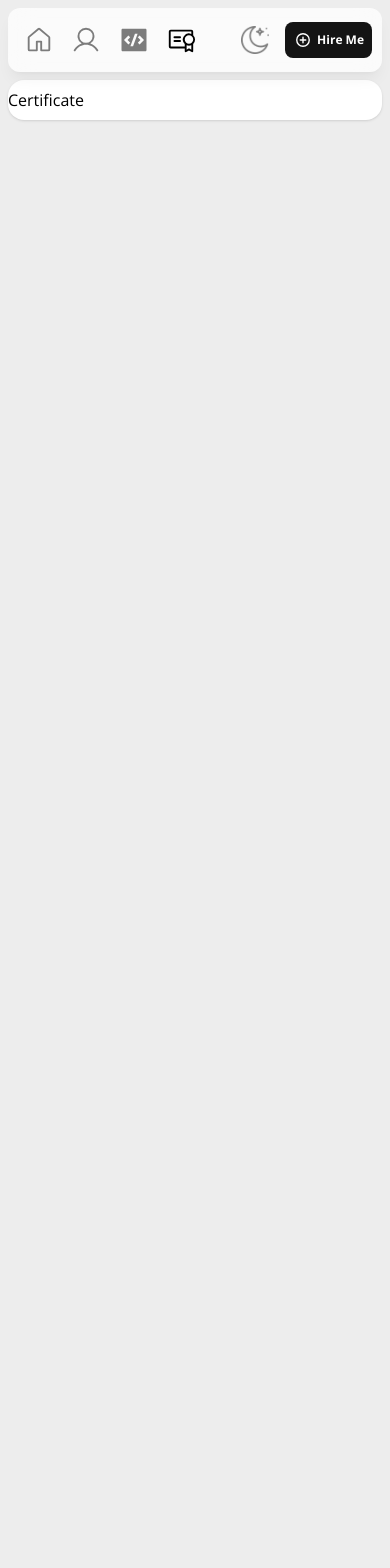
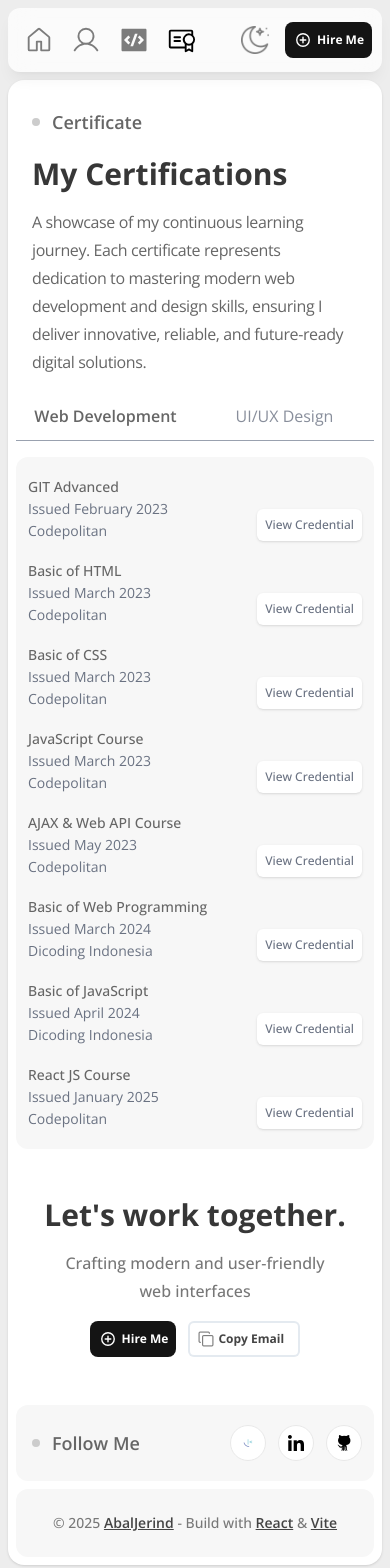
Before and after one commit to Abaljerind/portofolio-jerind, a React (Vite) app: page /certificate in a window 390 px wide. Shown: the top 1568 px of the page. Before the commit the page ends 844 px from the top, so only its background shows below. Built offline with nearby package versions, Linux system fonts and the light colour scheme.

Commit message:
Feat(Certificate): create new page with tab navigation, certificate list, and modal viewer
Done styling for mobile width

```diff
--- a/src/pages/Certificate.jsx
+++ b/src/pages/Certificate.jsx
@@ -1,5 +1,217 @@
+import { useState } from "react";
+import ContactSection from "../components/ContactSection";
+import Footer from "../components/Footer";
+import GrayCircle from "../components/GrayCircle";
+import { IoClose } from "react-icons/io5";
+import { PiMedalLight } from "react-icons/pi";
+
 const Certificate = () => {
-  return <div>Certificate</div>;
+  const [activeTab, setActiveTab] = useState("web");
+  const [selectedCert, setSelectedCert] = useState(null);
+
+  const certifications = {
+    web: [
+      {
+        title: "GIT Advanced",
+        issued: "Issued February 2023",
+        provider: "Codepolitan",
+        image: "../images/certificates/git.webp",
+      },
+      {
+        title: "Basic of HTML",
+        issued: "Issued March 2023",
+        provider: "Codepolitan",
+        image: "../images/certificates/basic-html.webp",
+      },
+      {
+        title: "Basic of CSS",
+        issued: "Issued March 2023",
+        provider: "Codepolitan",
+        image: "../images/certificates/basic-css.webp",
+      },
+      {
+        title: "JavaScript Course",
+        issued: "Issued March 2023",
+        provider: "Codepolitan",
+        image: "../images/certificates/js-course.webp",
+      },
+      {
+        title: "AJAX & Web API Course",
+        issued: "Issued May 2023",
+        provider: "Codepolitan",
+        image: "../images/certificates/ajax-and-web-api-course.webp",
+      },
+      {
+        title: "Basic of Web Programming",
+        issued: "Issued March 2024",
+        provider: "Dicoding Indonesia",
+        image: "../images/certificates/basic-web-programming.webp",
+      },
+      {
+        title: "Basic of JavaScript",
+        issued: "Issued April 2024",
+        provider: "Dicoding Indonesia",
+        image: "../images/certificates/basic-javascript.webp",
+      },
+      {
+        title: "React JS Course",
+        issued: "Issued January 2025",
+        provider: "Codepolitan",
+        image: "../images/certificates/react-js-course.webp",
+      },
+    ],
+
+    uiux: [
+      {
+        title: "UI/UX & Product Management Bootcamp",
+        issued: "Issued February 2025",
+        provider: "HariSenin",
+        image: "../images/certificates/ui-ux.webp",
+      },
+    ],
+  };
+
+  return (
+    <>
+      <div className="px-2">
+        {/* header */}
+        <header className="title-about flex items-center justify-between px-4 py-5 lg:px-6">
+          <div className="flex items-center justify-between">
+            <GrayCircle />
+            <p className="text-lg font-semibold text-[#666666] md:text-xl dark:text-[#C0C0C0]">
+              Certificate
+            </p>
+          </div>
+        </header>
+
+        <section className="my-projects flex flex-col px-4">
+          <h2 className="mb-4 text-3xl font-bold text-[#373737] md:mt-4 md:mb-6 md:text-4xl dark:text-white">
+            My Certifications
+          </h2>
+          <p className="mb-4 text-[16px] leading-7 tracking-tight text-pretty text-[#666666] md:text-lg dark:text-[#C0C0C0]">
+            A showcase of my continuous learning journey. Each certificate
+            represents dedication to mastering modern web development and design
+            skills, ensuring I deliver innovative, reliable, and future-ready
+            digital solutions.
+          </p>
+        </section>
+        {/* ./ header */}
+
+        {/* content */}
+        <main>
+          {/* tab */}
+          <nav
+            className="mx-auto flex border-b border-gray-400"
+            aria-label="Certification categories"
+          >
+            <button
+              className={`flex-1 p-3 text-center ${activeTab === "web" ? "font-semibold text-[#666666] transition-all duration-300 dark:text-[#c0c0c0]" : "text-gray-500/80"} cursor-pointer`}
+              onClick={() => setActiveTab("web")}
+            >
+              Web Development
+            </button>
+            <button
+              className={`flex-1 p-3 text-center ${activeTab === "uiux" ? "font-semibold text-[#666] transition-all duration-300 dark:text-[#c0c0c0]" : "text-gray-500/80"} cursor-pointer`}
+              onClick={() => setActiveTab("uiux")}
+            >
+              UI/UX Design
+            </button>
+          </nav>
+          {/* ./ tab */}
+
+          {/* tab content */}
+          <section className="mt-4 flex-1 space-y-5 rounded-xl bg-[#F7F7F7] px-3 py-5 dark:bg-[#2C2C2C]">
+            {certifications[activeTab].map((cert, idx) => {
+              return (
+                <article
+                  className="flex items-end justify-between gap-1.5"
+                  key={idx + 1}
+                >
+                  <div className="flex flex-col gap-0.5">
+                    <h3 className="text-sm font-medium text-[#666] dark:text-[#c0c0c0]">
+                      {cert.title}
+                    </h3>
+                    <p className="text-sm text-gray-500 dark:text-gray-200">
+                      {cert.issued}
+                    </p>
+                    <p className="text-sm text-gray-500 dark:text-gray-200">
+                      {cert.provider}
+                    </p>
+                  </div>
+                  <button
+                    className="cursor-pointer rounded-md bg-white p-2 text-xs font-medium text-gray-500 shadow-sm dark:bg-[#494848] dark:text-gray-200"
+                    onClick={() => setSelectedCert(cert)}
+                  >
+                    View Credential
+                  </button>
+                </article>
+              );
+            })}
+          </section>
+          {/* ./ tab content */}
+
+          {/* modal / view certificate */}
+          {selectedCert && (
+            <div
+              className="fixed inset-0 z-40 flex items-center justify-center bg-black/70"
+              role="dialog"
+              aria-modal="true"
+              aria-labelledby="cert-title"
+            >
+              <div className="w-[90%] max-w-3xl space-y-4 rounded-lg bg-white/90 p-6">
+                {/* title & close button */}
+                <div className="mb-4 flex items-center justify-between">
+                  <div className="flex items-center justify-between gap-4">
+                    <PiMedalLight className="text-2xl text-violet-600" />
+                    <h2 id="cert-title" className="font-semibold">
+                      {selectedCert.title}
+                    </h2>
+                  </div>
+                  <button
+                    onClick={() => setSelectedCert(null)}
+                    className="cursor-pointer rounded-full text-2xl text-gray-700 transition-all duration-200 hover:bg-[#494848] hover:text-white"
+                    aria-label="close-modal"
+                  >
+                    <IoClose />
+                  </button>
+                </div>
+                {/* ./ title & close button */}
+
+                {/* certificate image */}
+                <figure>
+                  <img
+                    src={selectedCert.image}
+                    alt={selectedCert.title}
+                    className="w-full rounded-lg border-8 border-gray-800"
+                  />
+
+                  <figcaption className="mt-4 space-y-0.5 text-center">
+                    <p>
+                      Issued by{" "}
+                      <span className="font-semibold">
+                        {selectedCert.provider}
+                      </span>
+                    </p>
+                    <p className="text-xs">{selectedCert.issued.slice(-4)}</p>
+                  </figcaption>
+                </figure>
+                {/* ./ certificate image */}
+              </div>
+            </div>
+          )}
+          {/* ./ modal / view certificate */}
+
+          {/* ./ content */}
+        </main>
+      </div>
+      {/* footer */}
+      <footer>
+        <ContactSection />
+        <Footer />
+      </footer>
+      {/* ./ footer */}
+    </>
+  );
 };
 
 export default Certificate;
```
